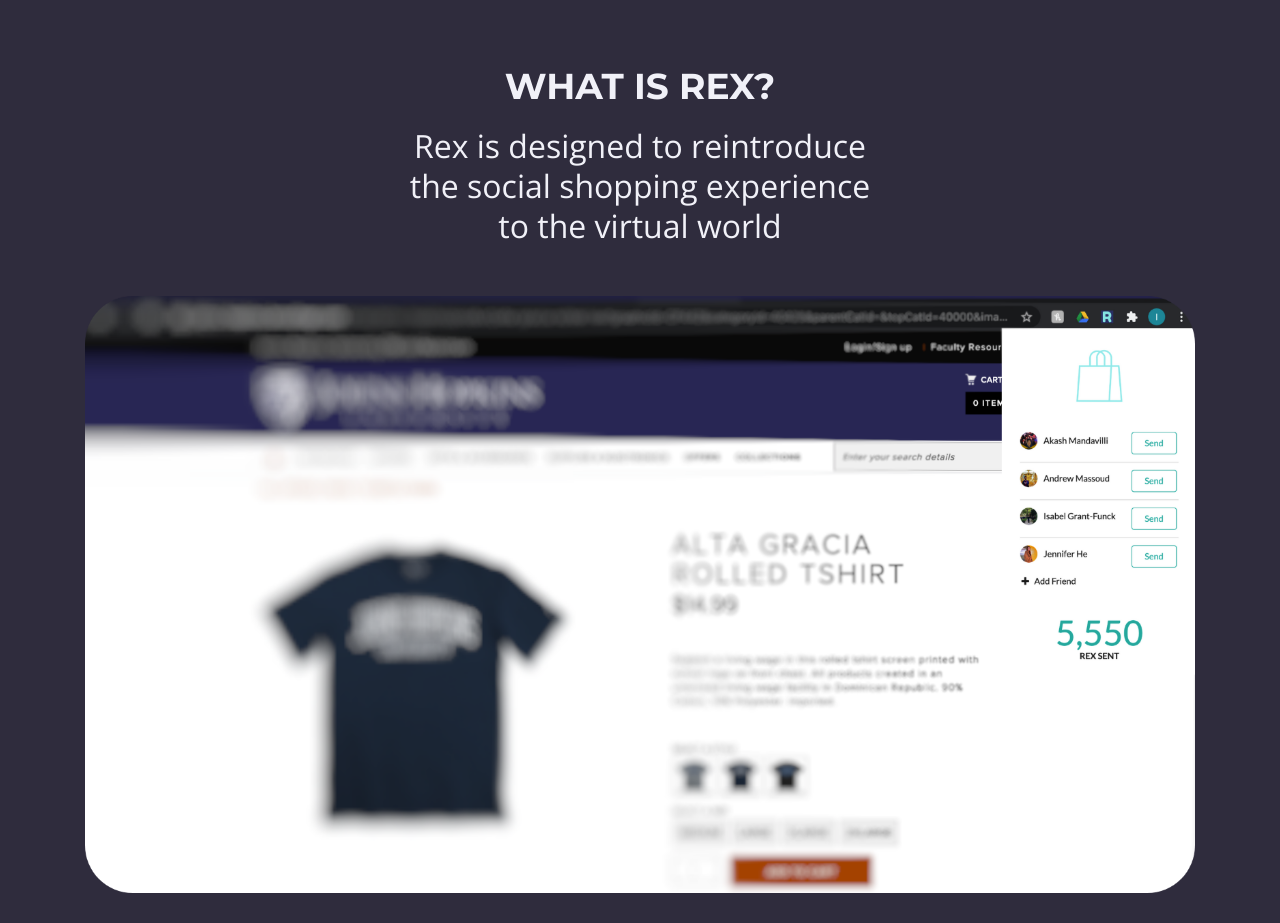
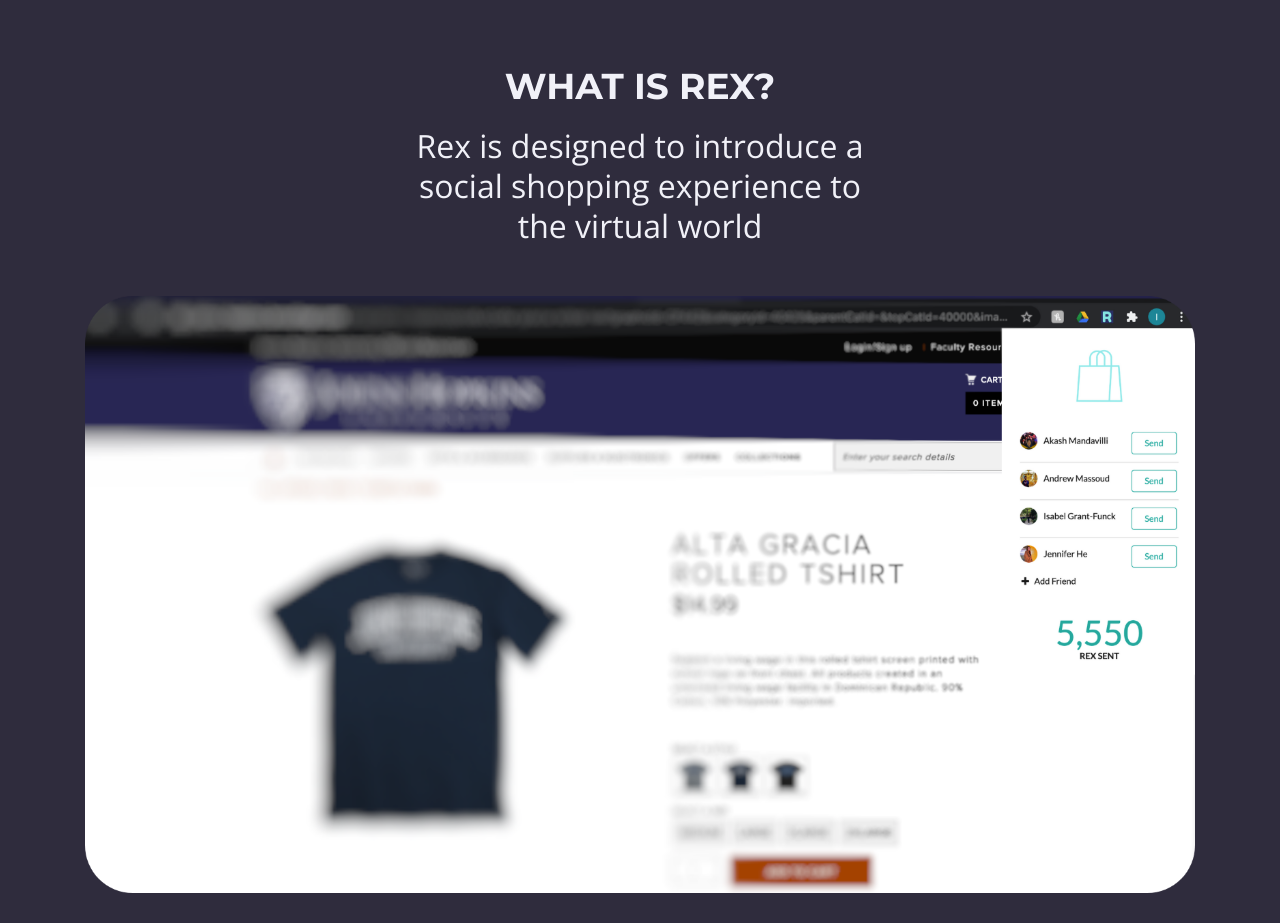
Before and after one commit to akash345/rexLandingPage, a plain HTML site: page index.html in a window 1280 px wide. Shown: the part 1220-2143 px from the top of the page. Drawn offline with nearby package versions, Linux system fonts and the light colour scheme.

Commit message:
updated What is Rex status

```diff
--- a/index.html
+++ b/index.html
@@ -30,7 +30,7 @@
 	<link href="css/styles.css" rel="stylesheet">
 
 	<!-- Favicon  -->
-    <link rel="icon" href="images/favicon/favicon.ico">
+    <link rel="icon" href="images/rex-logo.png">
 </head>
 <body data-spy="scroll" data-target=".fixed-top">
 
@@ -122,7 +122,7 @@
             <div class="row">
                 <div class="col-lg-12">
                     <h2>WHAT IS REX?</h2>
-                    <div class="p-heading p-large">Rex is designed to reintroduce the social shopping experience to the virtual world</div>
+                    <div class="p-heading p-large">Rex is designed to introduce a social shopping experience to the virtual world</div>
                 </div> <!-- end of col -->
             </div> <!-- end of row -->
             <div class="row">
```
